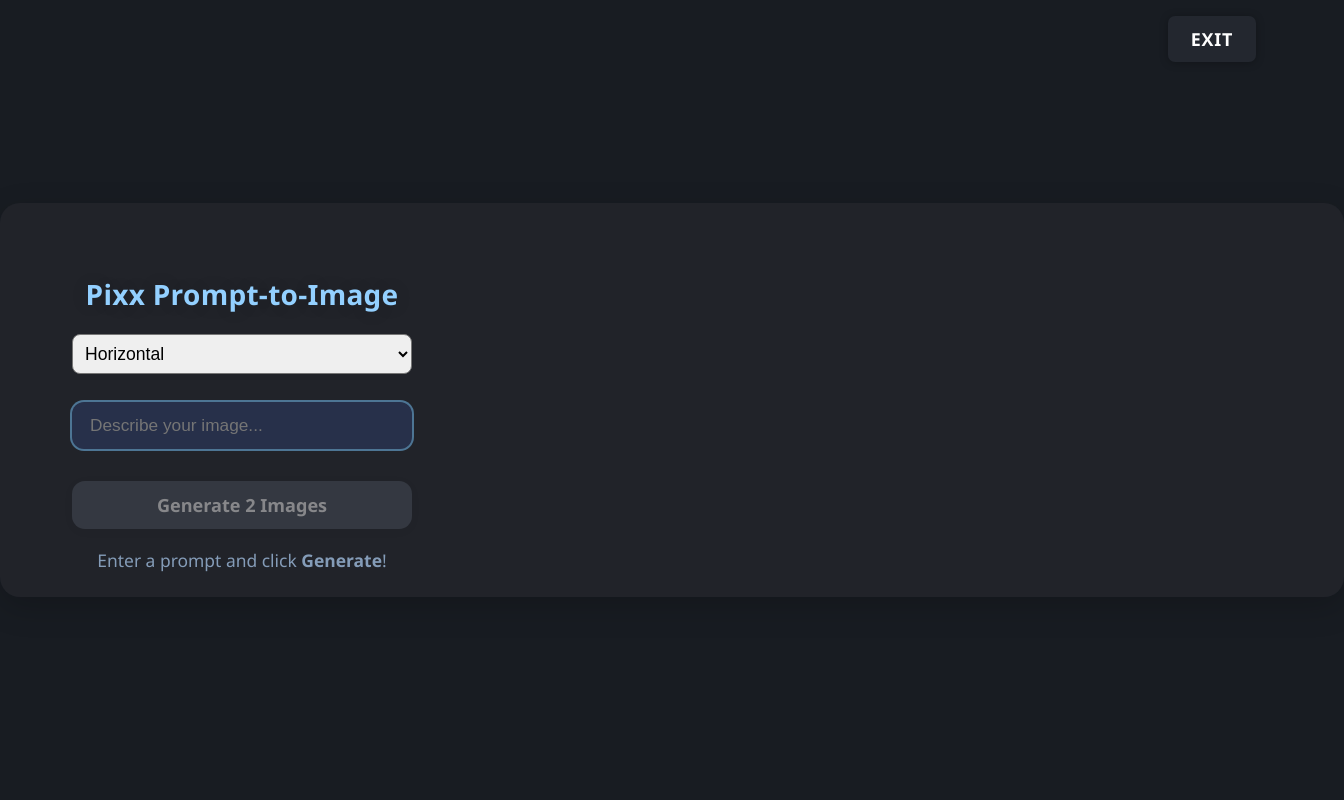
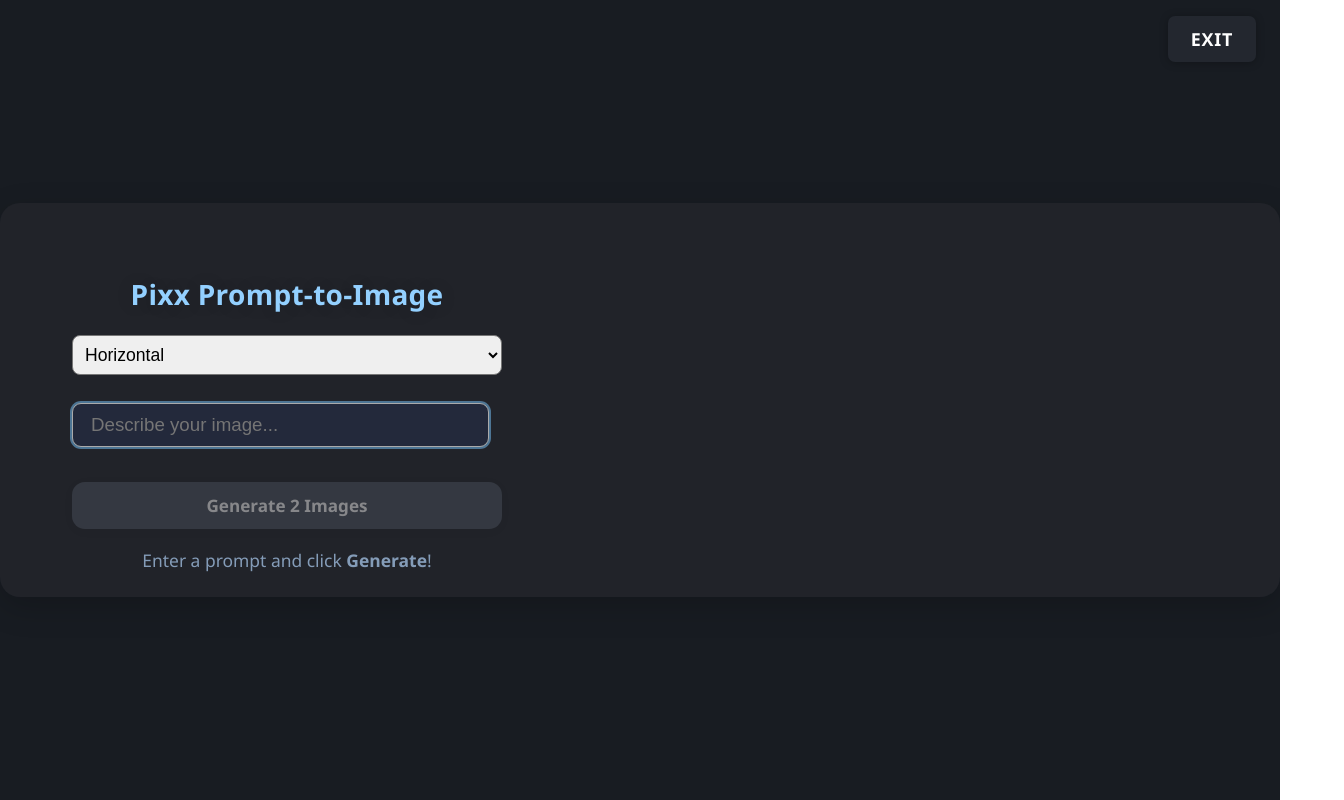
Before and after one commit to PixxData/pixx-ai-art, a React (Vite) app: page / in a window 1280 px wide. Shown: the whole page, 1344 px wide, since content can reach past the window. Built offline with nearby package versions, Linux system fonts and the light colour scheme.

Commit message:
Quick deploy

```diff
--- a/src/App.jsx
+++ b/src/App.jsx
@@ -25,29 +25,19 @@ function App() {
   };
 
   useEffect(() => {
-    // Kill all scroll when modal is open
+    // Prevent horizontal scroll on body (fixes little scroll bar)
+    document.body.style.overflowX = "hidden";
     if (modalOpen) {
-      document.body.style.overflow = "hidden";
-      document.documentElement.style.overflow = "hidden";
-      document.body.style.padding = "0";
-      document.body.style.margin = "0";
-      document.documentElement.style.padding = "0";
-      document.documentElement.style.margin = "0";
+      document.body.style.overflowY = "hidden";
+      document.documentElement.style.overflowY = "hidden";
     } else {
-      document.body.style.overflow = "";
-      document.documentElement.style.overflow = "";
-      document.body.style.padding = "";
-      document.body.style.margin = "";
-      document.documentElement.style.padding = "";
-      document.documentElement.style.margin = "";
+      document.body.style.overflowY = "";
+      document.documentElement.style.overflowY = "";
     }
     return () => {
-      document.body.style.overflow = "";
-      document.documentElement.style.overflow = "";
-      document.body.style.padding = "";
-      document.body.style.margin = "";
-      document.documentElement.style.padding = "";
-      document.documentElement.style.margin = "";
+      document.body.style.overflowX = "";
+      document.body.style.overflowY = "";
+      document.documentElement.style.overflowY = "";
     };
   }, [modalOpen]);
 
@@ -87,22 +77,19 @@ function App() {
     setLoading(true);
 
     try {
-      // Use a short filename param: 6 random digits + .jpg
       const shortName =
         String(Math.floor(Math.random() * 1e6)).padStart(6, "0") + ".jpg";
 
-      // Upload to S3 via API route, INCLUDE filename
       const uploadRes = await fetch("/api/upload-s3", {
         method: "POST",
         headers: { "Content-Type": "application/json" },
-        body: JSON.stringify({ imageUrl: imgUrl, filename: shortName }) // <-- key part
+        body: JSON.stringify({ imageUrl: imgUrl, filename: shortName })
       });
       const uploadData = await uploadRes.json();
 
       if (!uploadRes.ok || !uploadData.s3Url)
         throw new Error(uploadData.error || "Upload failed");
 
-      // Build the order URL
       const orderUrl = `${PRODUCT_URLS[product]}?img=${encodeURIComponent(
         uploadData.s3Url
       )}&filename=${encodeURIComponent(shortName)}`;
@@ -186,7 +173,13 @@ function App() {
   return (
     <div
       className="ai-app-bg"
-      style={{ minHeight: "100vh", background: "#181c22" }}
+      style={{
+        minHeight: "100vh",
+        background: "#181c22",
+        boxSizing: "border-box",
+        width: "100vw",
+        overflowX: "hidden"
+      }}
     >
       {/* EXIT button: only when modal is not open */}
       {!modalOpen && (
@@ -220,16 +213,17 @@ function App() {
         style={{
           display: "flex",
           alignItems: "flex-start",
-          maxWidth: "100vw",
-          width: "100vw",
+          maxWidth: "1460px",
+          width: "100%",
           margin: "0 auto",
-          gap: "60px"
+          gap: "60px",
+          boxSizing: "border-box"
         }}
       >
         <div
           style={{
-            flex: "0 0 340px",
-            minWidth: 320,
+            flex: "0 0 430px",
+            minWidth: 390,
             margin: "40px 0 0 40px"
           }}
         >
@@ -272,12 +266,30 @@ function App() {
               disabled={loading}
               autoFocus
               required
-              style={{ marginBottom: "18px" }}
+              style={{
+                marginBottom: "18px",
+                fontSize: "1.17em",
+                padding: "10px 18px",
+                borderRadius: "9px",
+                border: "1px solid #aaa",
+                width: "100%",           // Makes it as wide as possible
+                minWidth: "320px",
+                maxWidth: "97%",
+                boxSizing: "border-box",
+                background: "#23293b",
+                color: "#e3f0ff"
+              }}
             />
             <button
               className="ai-generate-btn"
               type="submit"
               disabled={loading || !prompt.trim()}
+              style={{
+                width: "100%",
+                padding: "12px",
+                marginTop: "3px",
+                fontSize: "1.07em"
+              }}
             >
               {loading ? "Generating..." : "Generate 2 Images"}
             </button>
```
